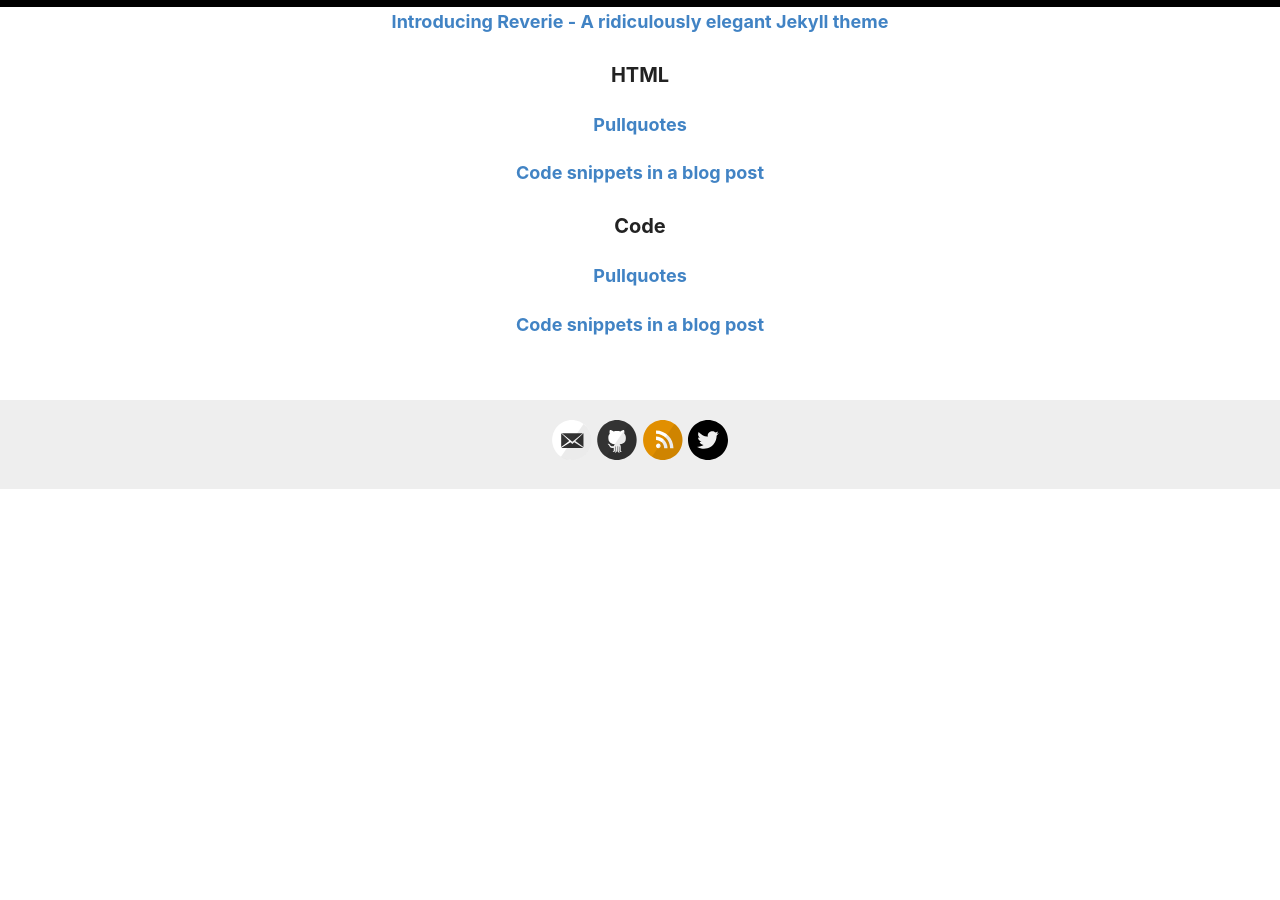
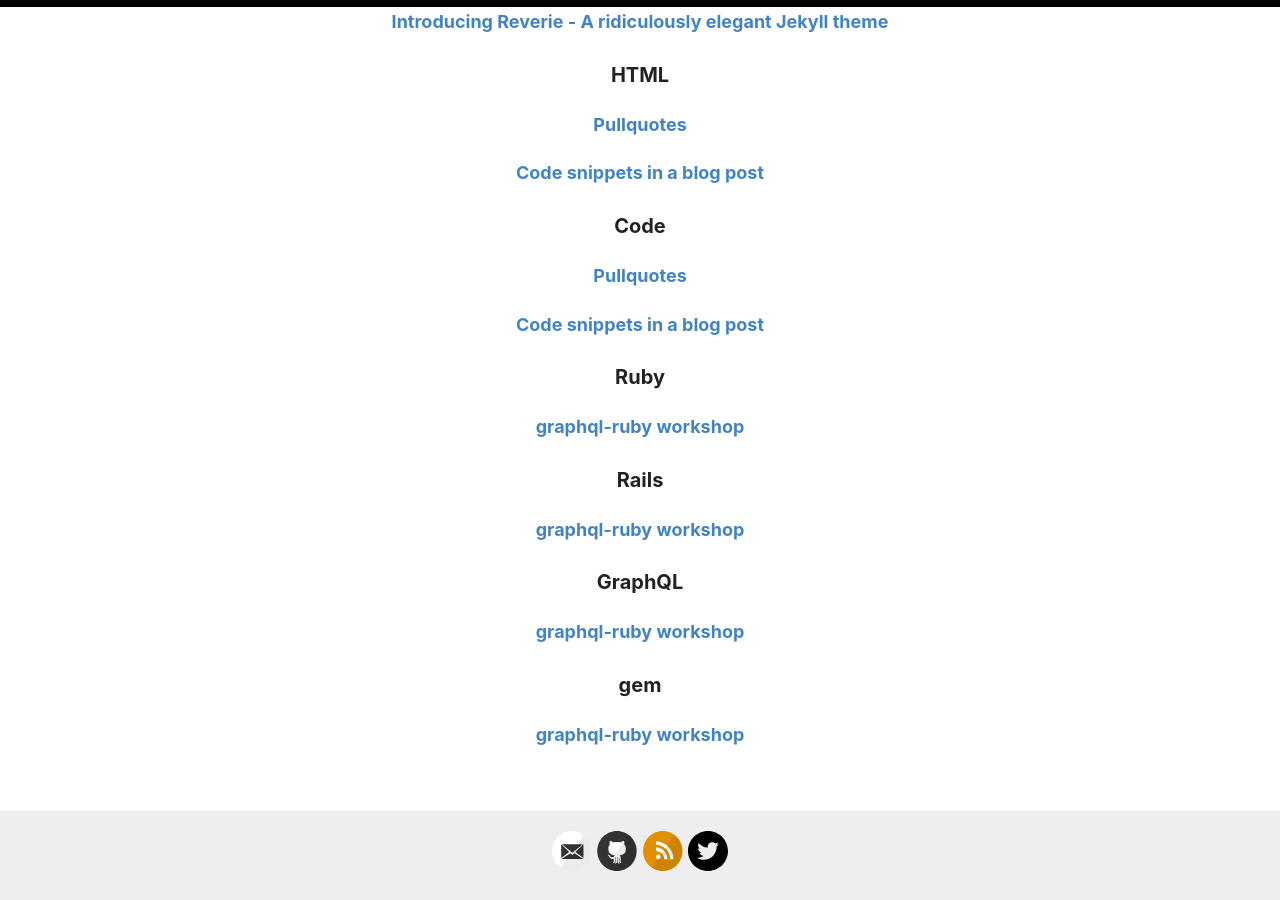
Before and after one commit to jcamblan/jcamblan.github.io, a Jekyll site: the page built from _pages/categories.md, in a window 1280 px wide and 900 px high, scrolled down 600 px. Built offline with Jekyll 4.4.1, drawn with Linux system fonts in a browser that asks for light colours; before the commit the page ends 1090 px from its top, so only the background shows below that; part of the change alters nothing that is shown; some of the changed text lies outside the part shown.

Commit message:
create first blog post

````diff
--- a/_config.yml
+++ b/_config.yml
@@ -9,10 +9,10 @@ name: Julien Camblan
 author: Julien Camblan
 
 # Short bio or description (displayed in the header)
-description: Personnal website
+description: ruby developer
 
 # URL of your avatar or profile pic (you could use your GitHub profile pic)
-avatar: /images/reverie.png
+avatar: /images/raised-fist_270a.png
 
 #
 # Flags below are optional
@@ -31,9 +31,6 @@ footer-links:
   rss: rss
   twitter: sylfaen
   stackoverflow:
-  youtube: # channel/<your_long_string> or user/<user-name>
-  googleplus: # anything in your profile username that comes after plus.google.com/
-  playconsole:
 
 
 # Enter your Disqus shortname (not your username) to enable commenting on posts
--- /dev/null
+++ b/_posts/2020-02-22-workshop-graphql-ruby.md
@@ -0,0 +1,528 @@
+---
+layout: post
+title:  graphql-ruby workshop
+categories: [Ruby,Rails,GraphQL,gem]
+---
+
+Chez Tymate, la question de l'utilisation de GraphQL pour nos API se pose depuis longtemps. La plupart de nos applications desktop étant conçues avec React, c'était évidemment une demande récurrente de nos dévelopeurs front-end.
+
+Je m'appelle Julien, j'ai 32 ans et je suis développeur Ruby depuis un peu plus d'un an, après une reconversion professionnelle. Cet article est une retranscription libre d'un workshop interne à Tymate au cours duquel j'ai présenté mon retour d'expérience sur une première utilisation de la gem GraphQL-ruby.
+
+La suite présume une connaissance sommaire du fonctionnement de GraphQL.
+
+## Structure des données
+
+La première chose à savoir en commençant à travailler avec GraphQL, c’est que tout est typé. Chaque donnée qu’on utilise ou qu’on veut sérialiser doit être clairement définie. Ce n'est pas quelque chose à quoi on est naturellement habitué avec Ruby mais qui s'avère rapidement très confortable.
+
+### Types
+
+On va donc naturellement commencer par définir des types.
+
+D’abord, on créera des types pour les modèles de notre api dont on aura besoin pour nos requêtes GraphQL. La définition des types GraphQL ressemble beaucoup à la logique qu’on retrouve dans les serializers sur nos API REST classiques, à savoir la définition des données qu’on pourra consulter, et la forme sous laquelle ces données sont mises à disposition, mais va évidemment plus loin en intégrant le typage, des validations, éventuellement une gestion de droits...
+
+Ci-dessous, un exemple de type GraphQL correspondant à un model de notre API :
+
+```ruby
+# frozen_string_literal: true
+
+module Types
+  class ProviderType < Types::BaseObject
+    # Ces lignes permettent d'intégrer les spécificités de Relay au type
+    # on y reviendra plus bas dans l'article
+    implements GraphQL::Relay::Node.interface
+    global_id_field :id
+
+    # Ici, on définit les champs qu'on va pouvoir requêter sur notre objet
+    # il peut s'agit de champs en base, de méthodes issues du model
+    # voire de méthodes directement définies dans le type.
+    # Pour chaque champ, on doit spécifier le type et la possibilité d'être nulle.
+    field :display_name, String, null: true
+    field :phone_number, String, null: true
+    field :siret, String, null: true
+    field :email, String, null: true
+    field :iban, String, null: true
+    field :bic, String, null: true
+    field :address, Types::AddressType, null: true
+    field :created_at, GraphQL::Types::ISO8601DateTime, null: true
+    field :updated_at, GraphQL::Types::ISO8601DateTime, null: true
+
+    # Ici, on choisit de réécrire la relation address du model.
+    # La simple définition du field address suffit pour retourner les bons objets.
+    # mais ce faisant, on peut intégrer la logique de la gem BatchLoader pour
+    # éradiquer les N+1 de notre requête.
+    def address
+      BatchLoader::GraphQL.for(object).batch do |providers_ids, loader|
+        Address.where(
+          addressable_type: 'Provider', addressable_id: providers_ids
+        ).each { |address| loader.call(object, address) }
+      end
+    end
+  end
+end
+
+```
+
+### Queries
+
+Une fois qu'on a défini les types dont on a besoin, ils apparaissent certes directement dans la documentation générée automatiquement par GraphiQL mais ils ne peuvent pas être directement consultés par les consommateurs de l'API.
+
+Pour cela, il est nécessaire de créer des queries. Il s'agit de l'équivalent d'une requête GET en REST. Le consommateur va demander à consulter soit un objet spécifique, soit une collection d'objets (qu'on appellera une *connection* dans le cadre de la méthologie Relay, j'y reviendrai).
+
+#### Afficher un objet isolé
+
+Les queries se définissent dans la classe `QueryType` :
+
+```ruby
+# frozen_string_literal: true
+
+module Types
+  class QueryType < Types::BaseObject
+    # Ici, le field correspond au nom de la query
+    # les arguments passés dans le block permettront de retrouver l'objet recherché
+    field :item, Types::ItemType, null: false do
+      argument :id, ID, required: true
+    end
+
+    # contrairement à la définition des types de modèles vu plus haut, pour les queries
+    # le field ne se suffit pas à lui-même. Il est nécessaire de définir dans une
+    # méthode du même nom la logique qui va résoudre la query.
+    def item(id:)
+      Item.find(id)
+    end
+  end
+end
+
+```
+
+Dans son fonctionnement, une query est très proche de ce qu'on fait dans un controller REST. On définit la requête dans un *field*, auquel on associe le type du ou des objets qu'on va retourner, et des arguments qui vont permettre de récupérer l'objet voulu, par exemple un ID.
+
+Dans la méthode item, on récupère les arguments passés dans le field, et on va chercher l'objet correspondant.
+
+##### Alléger ses queries
+
+Dès qu'on commence à avoir beaucoup de models différents qu'on veut pouvoir afficher dans une requête, on va être confronté à pas mal de duplication de code. Un peu de metaprogrammation permet d'alléger notre `query_type.rb` :
+
+```ruby
+# frozen_string_literal: true
+
+module Types
+  class QueryType < Types::BaseObject
+    # On définit d'abord une méthode commune qui retrouve un objet
+    # à partir d'un ID unique fourni par Relay
+    def item(id:)
+      SergicApiSchema.object_from_id(id, context)
+    end
+
+    # Et on crée les fields qui appelent la méthode sus-définie pour tous
+    # les types pour lesquels on a besoin d'une query
+    %i[
+      account_code
+      account_place_entry
+      attachment
+      biller
+      identity
+      place
+      provider
+      repartition_key
+    ].each do |method|
+      field method, "Types::#{method.to_s.camelize}Type".constantize, null: false do
+        argument :id, ID, required: true
+      end
+
+      alias_method method, :item
+    end
+  end
+end
+
+```
+
+#### Afficher une collection d'objets
+
+Par défaut, il n'y a pas grande différence entre une query qui retourne un objet et une autre qui retourne une collection d'objets. On va tout simplement devoir spécifier que le résultat de la requête sera un tableau en passant le type lui-même entre `[]` :
+
+```ruby
+# frozen_string_literal: true
+
+module Types
+  class QueryType < Types::BaseObject
+    field :items, [Types::ItemType], null: false do
+      # on ne cherche plus un item par son ID, mais par son contenant
+      argument :category_id, ID, required: true
+    end
+
+    def item(category_id:)
+      Category.find(category_id).items
+    end
+  end
+end
+```
+
+On appelle cette query ainsi :
+
+```
+query items {
+  items {
+    id
+    displayName
+  }
+}
+
+```
+
+Et on obtient le json suivant en réponse :
+
+```json
+[
+  {
+    "id": "1",
+    "displayName": "toto"
+  },
+  {
+    "id": "2",
+    "displayName": "tata"
+  }
+]
+
+```
+
+### Relay et les connections
+
+Cela peut fonctionner pour des besoins très basiques, mais ça va être vite très limité.
+
+Pour des requêtes mieux structurées, GraphQL-ruby permet d'utiliser Relay, une surcouche à GraphQL aussi créée par Facebook, qui introduit deux paradigmes très pratiques dans GraphQL :
+
+- on travaille avec des IDs globaux (des strings créé à partir d'un encodage en base64 de `["NomDuModel, ID"]`)
+- une nomenclature bien spécifique pour organiser et consommer les collections d'objets : les `connections`
+
+> *edit: J'ai réalisé le workshop initial en m'appuyant sur la version v1.9 de la gem graphql-ruby. La notion de connection a été extraite de Relay pour devenir le formatage par défaut des collections dans la v1.10.*
+
+L'ID global à la place des ID classiques est là avant toute chose pour les applications JS qui vont consommer l'API. Cela permet notamment de toujours utiliser cet ID comme clé dans les boucles d'objets.
+
+#### Nomenclature
+
+Pour ce qui est des connections, voici à quoi ressemble notre précédente query adaptée sous ce format :
+
+```
+{
+  items(first: 2) {
+    totalCount
+    pageInfo {
+      hasNextPage
+      hasPreviousPage
+      endCursor
+      startCursor
+    }
+    edges {
+      cursor
+      node {
+        id
+        displayName
+      }
+    }
+  }
+}
+
+```
+
+Et la réponse correspondante :
+
+```json
+{
+  "data": {
+    "items": {
+      "totalCount": 351,
+      "pageInfo": {
+        "hasNextPage": true,
+        "hasPreviousPage": false,
+        "endCursor": "Mg",
+        "startCursor": "MQ"
+      },
+      "edges": [
+        {
+          "cursor": "MQ",
+          "node": {
+            "id": "UGxhY2UtMzUy",
+            "displayName": "Redbeard"
+          }
+        },
+        {
+          "cursor": "Mg",
+          "node": {
+            "id": "UGxhY2UtMzUx",
+            "displayName": "Frey of Riverrun"
+          }
+        }
+      ]
+    }
+  }
+}
+
+```
+
+La connection nous donne accès des informations complémentaires en plus de notre collection. Par défaut, la gem nous génère le `pageInfo` qui sert à la pagination par curseur, mais on peut également ajouter des champs personnalisés comme ici le totalCount rajouté pour gérer une pagination numérotée plus traditionnelle.
+
+Les `edges` sont prévus pour contenir des informations liés au rapport entre l'objet et sa collection. Un peu comme une table de liaison. Par défaut, il va contenir le curseur, qui représente le positionnement du node qu'il contient au sein de la collection. Mais il est possible de définir ses propres champs personnalisés.
+
+Les `nodes` sont tout simplement les objets de la collection.
+
+#### Intégration
+
+L'utilisation de relay apporte des données précieuses aux requêtes, mais elle requiert en conséquence plus de verbosité dans la définition des queries. Concrètement, au lieu d'une query, on va devoir définir 3 types :
+- la query
+- la connection
+- le edge
+
+##### ConnectionType
+
+La définition du type de la connection comprend 3 éléments :
+- la spécification du EdgeType à utiliser
+- les paramètres que l'on peut appliquer à cette connection
+- les champs personnalisés qu'on peut demander en retour
+
+```ruby
+# frozen_string_literal: true
+
+class Types::Connections::ProvidersConnectionType < Types::BaseConnection
+  # On commence par appeler la classe du EdgeType qu'on veut associer
+  # à la conenction
+  edge_type(Types::Edges::ProviderEdge)
+
+  # En définissant ici des types Input, on pourra ensuite les appeler dans
+  # les queries associées à cette connection.
+  # Je reviens plus bas sur les arguments eq/ne/in plus spécifiquement.
+  class Types::ProviderApprovedInput < ::Types::BaseInputObject
+    argument :eq, Boolean, required: false
+    argument :ne, Boolean, required: false
+    argument :in, [Boolean], required: false
+  end
+
+  class Types::ProviderFilterInput < ::Types::BaseInputObject
+    argument :approved, Types::ProviderApprovedInput, required: false
+  end
+
+  # Absent par défaut, on peut intégrer un compteur du nombre d'objets
+  # dans la collection en créant un field et son resolver dans le ConnectionType
+  field :total_count, Integer, null: false
+
+  def total_count
+    skipped = object.arguments[:skip] || 0
+    object.nodes.size + skipped
+  end
+end
+
+```
+
+##### EdgeType
+
+Le Edge peut être pensé comme une table de liaison, qui fait la passerelle entre la connection et les nodes qu'elle contient. Par défaut, on doit y définit le node_type pour identifier le type d'objet retournés par notre connection. Mais il est également possible d'y définir des méthodes personnalisés.
+Je n'ai cependant pas encore rencontré de cas d'usage pour cette possibilité.
+
+```ruby
+# frozen_string_literal: true
+
+class Types::Edges::ProviderEdge < GraphQL::Types::Relay::BaseEdge
+  node_type(Types::ProviderType)
+end
+
+```
+
+##### QueryType
+
+Enfin, une fois la connection bien définie, il faut l'appeler dans une query (ou directement en dépendance dans un type de model). Pour cela, au lieu d'associer le field au type de l'objet final retourné, on l'associe au type de la connection.
+
+```ruby
+# frozen_string_literal: true
+
+module Types
+  class QueryType < Types::BaseObject
+    field :providers, Types::Connections::ProvidersConnectionType, null: true
+
+    def providers
+      Provider.all
+    end
+  end
+end
+
+```
+
+Par défaut, on peut passer tous les arguments de pagination de base à la requête (first, after, before, last...). Si nécessaire, on peut spécifier des arguments supplémentaires pour préciser notre requête :
+
+```ruby
+# frozen_string_literal: true
+
+module Types
+  class QueryType < Types::BaseObject
+    field :providers, Types::Connections::ProvidersConnectionType, null: true do
+      # filter appelle les InputTypes spécifiques à ProvidersConnectionType
+      # qu'on a définit plus haut
+      argument :filter, Types::ProviderFilterInput, required: false
+    end
+
+    def providers
+      Provider.all
+    end
+  end
+end
+
+```
+
+##### Extraction des queries
+
+Toutes les queries qu'on veut exposer sur notre API doivent être définies dans le fichier `query_type.rb`montré juste avant. Mais avec le gain en complexité d'une API, le fichier va être vite surchargé. Alors il est évidemment possibler d'extraire la logique des queries dans d'autres fichiers, des resolvers.
+
+Le fichier `query_type.rb` se présentera alors ainsi :
+
+```ruby
+# frozen_string_literal: true
+
+module Types
+  class QueryType < Types::BaseObject
+    # ...
+
+    field :all_providers_connection, resolver: Queries::AllProvidersConnection
+
+    # ...
+end
+```
+
+La logique de la query va se trouver dans un fichier à part :
+
+```ruby
+# frozen_string_literal: true
+
+module Queries
+  class AllProvidersConnection < Queries::BaseQuery
+    description 'list all providers'
+
+    type Types::Connections::ProvidersConnectionType, null: false
+
+    argument :filter, Types::ProviderFilterInput, required: false
+    argument :search, String, required: false
+    argument :skip, Int, required: false
+    argument :order, Types::Order, required: false
+
+    def resolve(**args)
+      res = connection_with_arguments(Provider.all, args)
+      res = apply_filter(res, args[:filter])
+      res
+    end
+  end
+end
+
+```
+
+Les méthodes personnalisées `connection_with_arguments` et `apply_filter` sont définies dans `BaseQuery`.
+
+##### Trier et filtrer les connections
+
+`connection_with_arguments` me permet d'intégrer des arguments de tri et de pagination numérotée à mes queries.
+
+```ruby
+def connection_with_arguments(res, **args)
+  o = args[:order] || { by: :id, direction: :desc }
+  res = res.filter(args[:search]) if args[:search]
+  res = res.offset(args[:skip]) if args[:skip]
+  res = res.order("#{res.model.table_name}.#{o[:by]} #{o[:direction]}")
+  res
+end
+```
+
+`apply_filter` permet d'avoir une logique globale à tous les arguments `filter` de l'API.
+
+Habituellement, dans nos API REST, nous avons l'habitude d'utiliser des scopes pour permettre aux utilisateurs de filtrer les résultats d'une requête. Mais ces filtres restent assez sommaires. Dans la conception de cette première API GraphQL, en travaillant avec mon collègue développeur React et consommateur de l'API, nous avons souhaité aller un peu plus loin. GraphQL permet de choisir précisément les données qu'on désire recevoir, alors autant donner également la possibilité de les filtrer avec précision.
+
+On a donc cherché une structure existante pour formater les filtres et nous avons décidé de nous baser sur la norme proposée dans la documentation de GatsbyJS : https://www.gatsbyjs.org/docs/graphql-reference/#skip
+
+> ### Complete list of possible operators
+>
+> *In the playground below the list, there is an example query with a description of what the query does for each operator.*
+>
+> * `eq` : short for `equal`, must match the given data exactly
+> * `ne` : short for `not equal`, must be different from the given data
+> * `regex` : short for `regular expression`, must match the given pattern. Note that backslashes need to be escaped twice, so `/\w+/` needs to be written as `"/\\\\w+/"`.
+> * `glob` : short for `global`, allows to use wildcard * which acts as a placeholder for any non-empty string
+> * `in` : short for `in array`, must be an element of the array
+> * `nin` : short for `not in array`, must NOT be an element of the array
+> * `gt` : short for `greater than`, must be greater than given value
+> * `gte` : short for `greater than or equal`, must be greater than or equal to given value
+> * `lt` : short for `less than`, must be less than given value
+> * `lte` : short for `less than or equal`, must be less than or equal to given value
+> * `elemMatch` : short for `element match`, this indicates that the field you are filtering will return an array of elements, on which you can apply a filter using the previous operators
+
+L'intégration actuelle ressemble à ceci :
+
+```ruby
+def apply_filter(scope, filters)
+  return scope unless filters
+
+  filters.keys.each do |filter_key|
+    filters[filter_key].keys.each do |arg_key|
+      value = filters[filter_key][arg_key]
+
+      # Ici on traduit les ID globaux qu'on reçoit du consommateur de l'API
+      # en ID classiques reconnus par Postgresql
+      if filter_key.match?(/([a-z])_id/)
+        value = [filters[filter_key][arg_key]].flatten.map do |id|
+          GraphQL::Schema::UniqueWithinType.decode(id)[1].to_i
+        end
+      end
+
+      scope = case arg_key
+              when :eq, :in
+                scope.where(filter_key => value)
+              when :ne, :nin
+                scope.where.not(filter_key => value)
+              when :start_with
+                scope.where("#{filter_key} ILIKE ?", "#{value}%")
+              else
+                scope
+              end
+    end
+  end
+
+  scope
+end
+```
+
+C'est encore un travail en cours, le code est rudimentaire, mais cela suffit pour filtrer les premières requêtes.
+
+### Pagination par curseur
+
+Sur cette premier application, les écrans étaient encore pensés avec une pagination numérotée. J'ai donc dû intégrer des champs par défaut à toutes les connections :
+
+```ruby
+# frozen_string_literal: true
+
+class Types::BaseConnection < GraphQL::Types::Relay::BaseConnection
+  field :total_count, Integer, null: false
+  field :total_pages, Integer, null: false
+  field :current_page, Integer, null: false
+
+  def total_count
+    return @total_count if @total_count.present?
+
+    skipped = object.arguments[:skip] || 0
+    @total_count = object.nodes.size + skipped
+  end
+
+  def total_pages
+    page_size = object.first if object.respond_to?(:first)
+    page_size ||= object.max_page_size
+    total_count / page_size + 1
+  end
+
+  def current_page
+    page_size = object.first if object.respond_to?(:first)
+    page_size ||= object.max_page_size
+    skipped = object.arguments[:skip] || 0
+    (skipped / page_size) + 1
+  end
+end
+
+```
+
+Cela fonctionne, mais c'est regrettable parce que GraphQL est vraiment pensé pour la navigation par curseur, on est donc obligé de réinventer la roue à plusieurs endroits alors qu'on a un fonctionnement clef en main et certainement plus performant à disposition.
+
+On gagnerait certainement beaucoup de perf à pousser la pagination par curseur partout ou on pourrait se passer du nombre de page total, du numéro de page, du nombre d'éléments dans la collection.
+
+## TODO: conclure
````
Also changed, not shown: images/raised-fist_270a.png (added).
